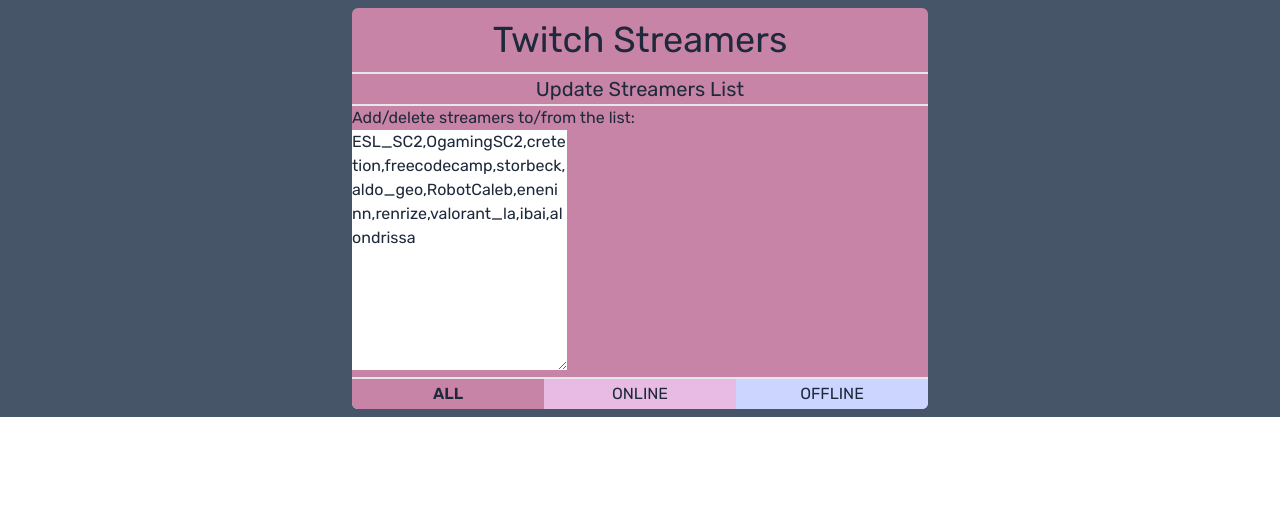
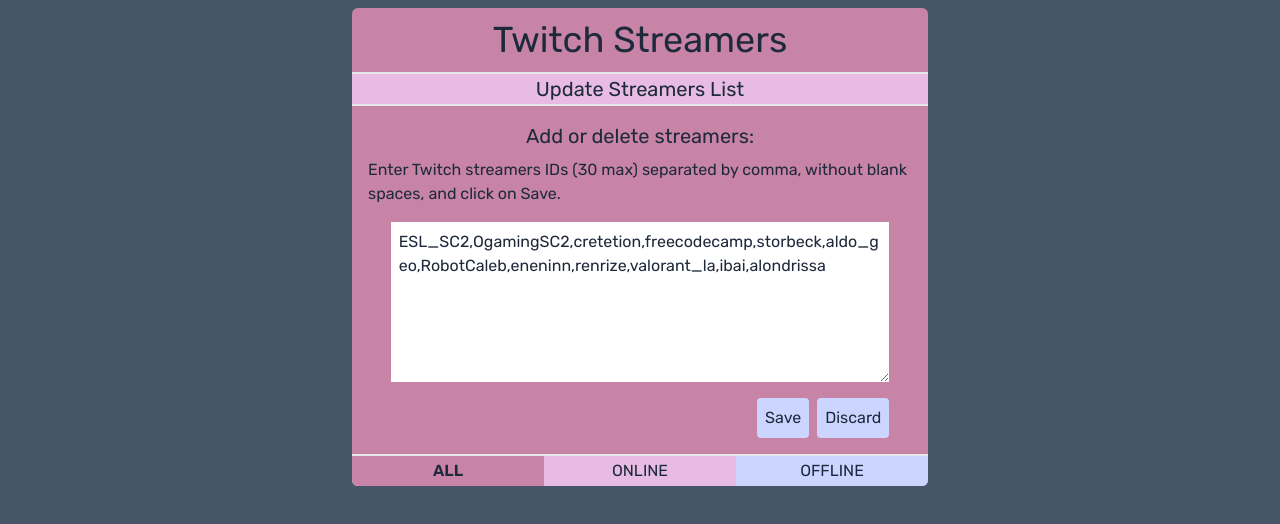
Before and after one commit to heber737/twitchtv-api-example, a React (Vite) app: page / in a window 1280 px wide. Both pictures are taken after a click on the button "Update Streamers List". Shown: the top 524 px of the page. Built offline with nearby package versions, Linux system fonts and the light colour scheme; no server answers.

Commit message:
major update

```diff
--- a/index.html
+++ b/index.html
@@ -8,7 +8,7 @@
     <meta name="viewport" content="width=device-width, initial-scale=1.0" />
     <title>Twitch.tv API Example</title>
   </head>
-  <body>
+  <body class="bg-slate-600">
     <div id="root"></div>
     <script type="module" src="/src/main.jsx"></script>
   </body>
--- a/src/App.jsx
+++ b/src/App.jsx
@@ -34,23 +34,44 @@
 
 function App() {
   const [filter, setFilter] = useState("ALL");
+  const [channelList, setChannelList] = useState(
+    JSON.parse(localStorage.getItem("storedChannelList"))
+  );
+  const [showSelect, setShowSelect] = useState(false);
+
+  console.log(channelList);
+
   function handleButtonClick(value) {
     if (filter !== value) {
       setFilter(value);
     }
   }
-  const [channelList, setChannelList] = useState(JSON.parse(localStorage.getItem("storedChannelList")));
+
+  function handleChannelsUpdate(newChannels) {
+    const newChannelsArr = newChannels.split(",")
+    setChannelList(newChannelsArr);
+    localStorage.setItem("storedChannelList", JSON.stringify(newChannelsArr));
+  }
 
   return (
-    <div className="w-vw h-full rubik-font bg-slate-600 text-slate-800 overflow-hidden">
+    <div className="w-vw h-full rubik-font text-slate-800 overflow-hidden">
       <div className="w-full sm:max-w-xl sm:my-2 min-w-[370px] mx-auto divide-y-2 divide-inherit bg-puce sm:rounded-md overflow-hidden">
         <h1 className="mx-4 h-16 text-center text-4xl leading-[4rem]">
           Twitch Streamers
         </h1>
-        <button className="h-8 w-full text-xl text-center hover:bg-plavender">
+        <button
+          className="h-8 w-full text-xl text-center bg-plavender hover:bg-periwinkle"
+          onClick={() => setShowSelect(!showSelect)}
+        >
           Update Streamers List
         </button>
-        <SelectStreamers channelList={channelList} />
+        {showSelect && (
+          <SelectStreamers
+            channelList={channelList}
+            onChannelsUpdate={handleChannelsUpdate}
+            setShowSelect={setShowSelect}
+          />
+        )}
         <div className="bg-periwinkle flex h-8 flex-nowrap items-stretch">
           <SelectButton
             filter={filter}
@@ -77,5 +98,4 @@
   );
 }
 
-
 export default App;
--- a/src/components/SelectStreamers.jsx
+++ b/src/components/SelectStreamers.jsx
@@ -1,14 +1,47 @@
 /* eslint-disable react/prop-types */
-import { useState, useEffect } from "react";
+import { useState } from "react";
 
-function SelectStreamers({ channelList }) {
-    return (
-      <div>
-        <h1>Add/delete streamers to/from the list:</h1>
-        <textarea rows="10" value={channelList} >
-        </textarea>
+function SelectStreamers({ channelList, setShowSelect, onChannelsUpdate }) {
+  const [listInput, setListInput] = useState(channelList);
+
+  function handleListChange(e) {
+    setListInput(e.target.value);
+  }
+
+  return (
+    <div className="p-4 bg-puce">
+      <h1 className="text-xl text-center mb-2">Add or delete streamers:</h1>
+      <p className="mb-4">
+        Enter Twitch streamers IDs (30 max) separated by comma, without blank
+        spaces, and click on Save.
+      </p>
+      <textarea
+        className="block w-11/12 h-40 p-2 mb-4 mx-auto"
+        onChange={(e) => handleListChange(e)}
+        value={listInput}
+      ></textarea>
+      <div className="w-11/12 flex justify-end gap-2 mx-auto">
+        <button
+          className="bg-periwinkle p-2 rounded hover:bg-plavender"
+          onClick={() => {
+            onChannelsUpdate(listInput);
+            setShowSelect(false);
+          }}
+        >
+          Save
+        </button>
+        <button
+          className="bg-periwinkle p-2 rounded hover:bg-plavender"
+          onClick={() => {
+            setListInput(channelList);
+            setShowSelect(false);
+          }}
+        >
+          Discard
+        </button>
       </div>
-    )
+    </div>
+  );
 }
 
 export default SelectStreamers;
```
